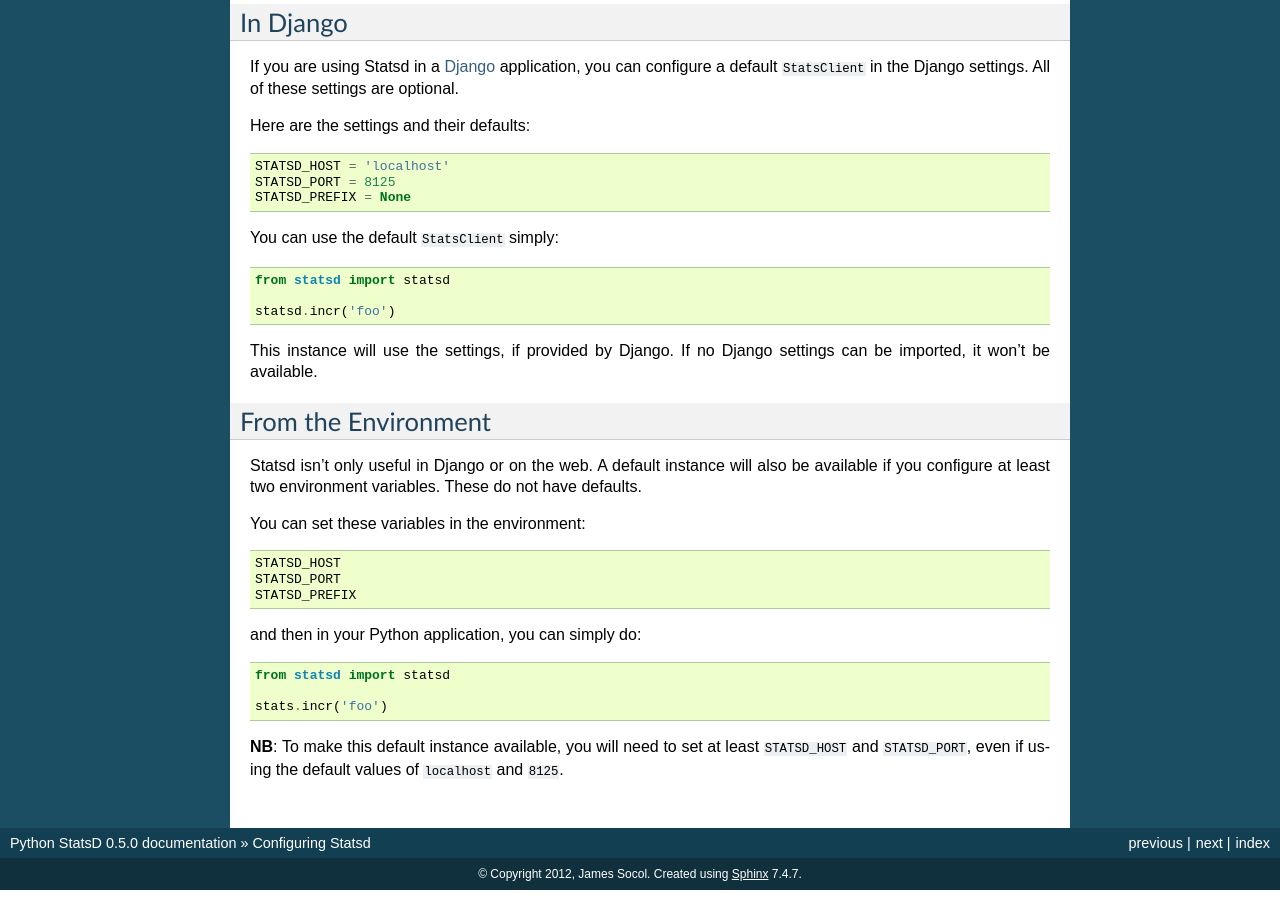
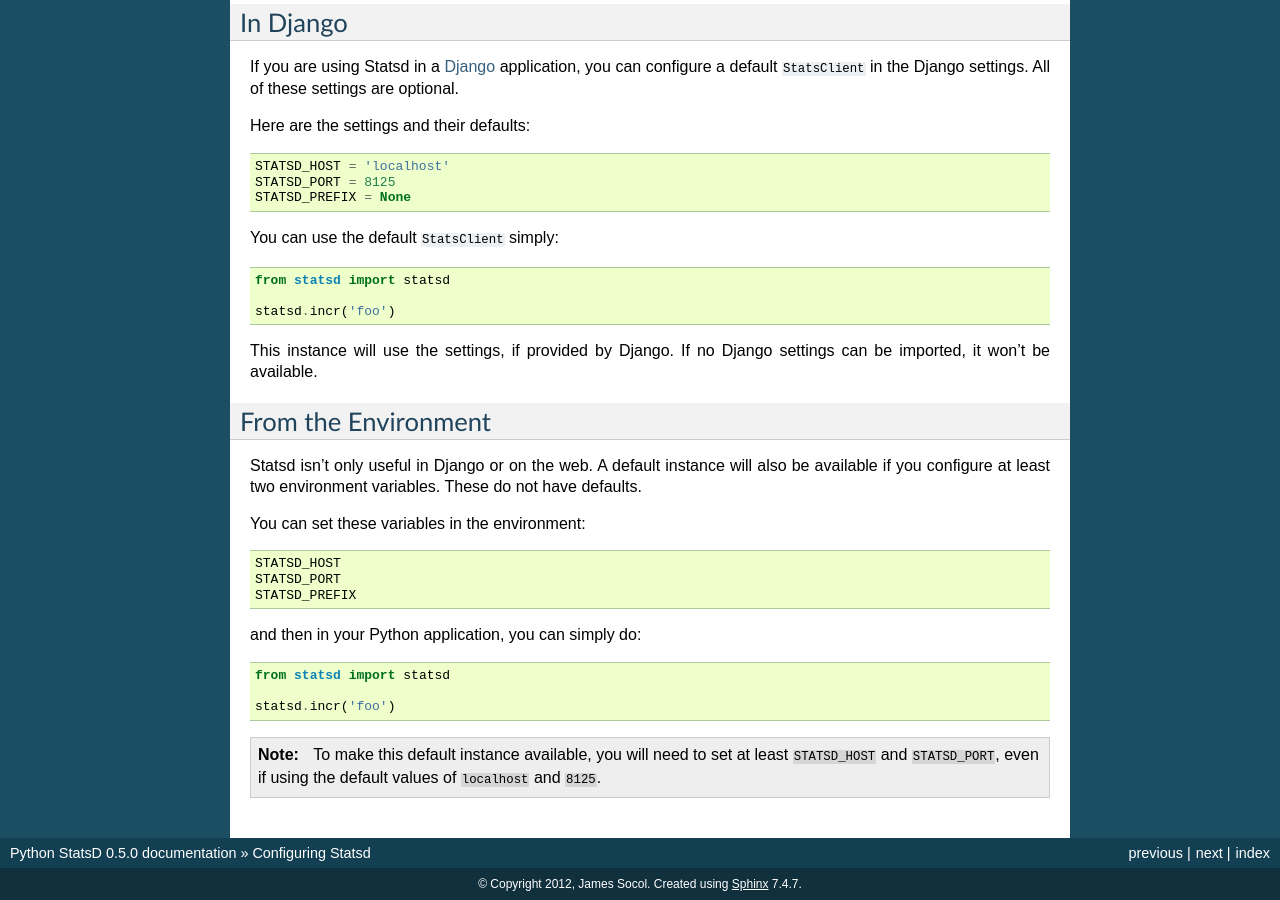
Before and after one commit to jsocol/pystatsd, a Sphinx documentation site: the page built from docs/configure.rst, in a window 1280 px wide and 900 px high, scrolled down 794 px. Built offline with Sphinx 7.4.7, drawn with Linux system fonts in a browser that asks for light colours; formulas are drawn with MathJax 3.

Commit message:
Use ReST correctly.

```diff
--- a/docs/configure.rst
+++ b/docs/configure.rst
@@ -90,11 +90,13 @@
 
     from statsd import statsd
 
-    stats.incr('foo')
+    statsd.incr('foo')
 
-**NB**: To make this default instance available, you will need to set at least
-``STATSD_HOST`` and ``STATSD_PORT``, even if using the default values of
-``localhost`` and ``8125``.
+.. note::
+
+    To make this default instance available, you will need to set at least
+    ``STATSD_HOST`` and ``STATSD_PORT``, even if using the default values of
+    ``localhost`` and ``8125``.
 
 .. _statsd: https://github.com/etsy/statsd
 .. _Django: https://www.djangoproject.com/
```
Also changed, not shown: docs/reference.rst (+12 -3 lines).
